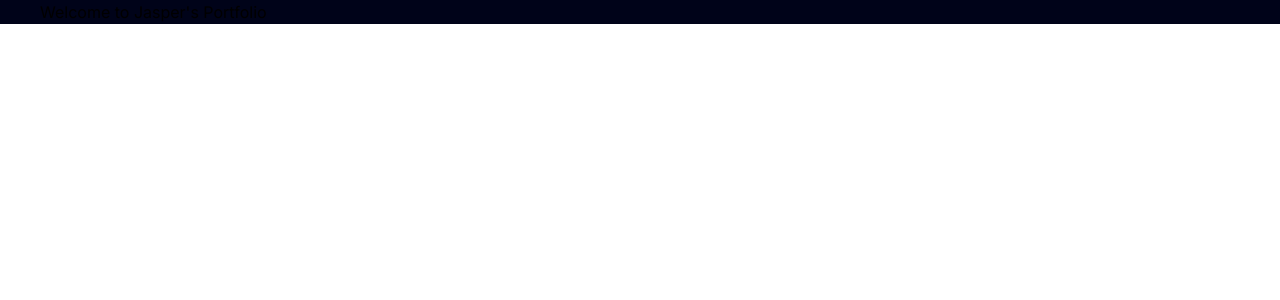
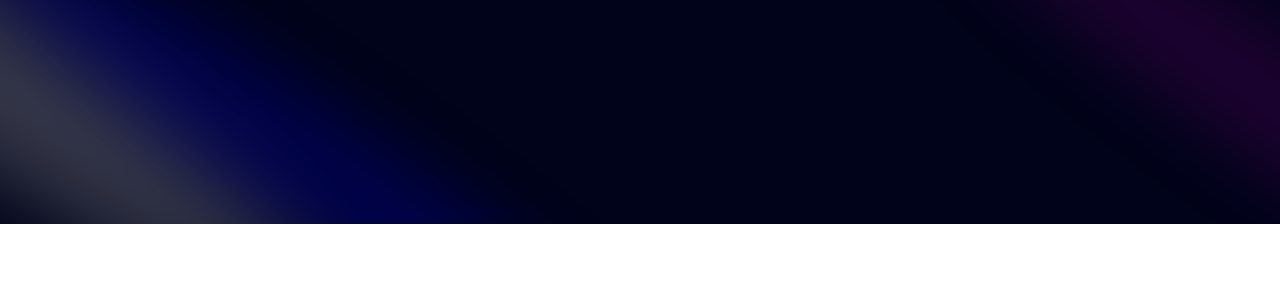
Before and after one commit to pgm-jaspdewi/Portfolio, a Next.js app: page / in a window 1280 px wide. Shown: the top 300 px of the page. Built offline with nearby package versions, Linux system fonts and the light colour scheme.

Commit message:
Updated tailwind.config.ts & globals.css. Working on Hero.tsx

```diff
--- a/app/globals.css
+++ b/app/globals.css
@@ -1,3 +1,89 @@
 @tailwind base;
 @tailwind components;
 @tailwind utilities;
+
+@layer base {
+  :root {
+    --background: 0 0% 100%;
+    --foreground: 240 10% 3.9%;
+
+    --card: 0 0% 100%;
+    --card-foreground: 240 10% 3.9%;
+
+    --popover: 0 0% 100%;
+    --popover-foreground: 240 10% 3.9%;
+
+    --primary: 240 5.9% 10%;
+    --primary-foreground: 0 0% 98%;
+
+    --secondary: 240 4.8% 95.9%;
+    --secondary-foreground: 240 5.9% 10%;
+
+    --muted: 240 4.8% 95.9%;
+    --muted-foreground: 240 3.8% 46.1%;
+
+    --accent: 240 4.8% 95.9%;
+    --accent-foreground: 240 5.9% 10%;
+
+    --destructive: 0 84.2% 60.2%;
+    --destructive-foreground: 0 0% 98%;
+
+    --border: 240 5.9% 90%;
+    --input: 240 5.9% 90%;
+    --ring: 240 10% 3.9%;
+
+    --radius: 0.5rem;
+  }
+
+  .dark {
+    --background: 240 10% 3.9%;
+    --foreground: 0 0% 98%;
+
+    --card: 240 10% 3.9%;
+    --card-foreground: 0 0% 98%;
+
+    --popover: 240 10% 3.9%;
+    --popover-foreground: 0 0% 98%;
+
+    --primary: 0 0% 98%;
+    --primary-foreground: 240 5.9% 10%;
+
+    --secondary: 240 3.7% 15.9%;
+    --secondary-foreground: 0 0% 98%;
+
+    --muted: 240 3.7% 15.9%;
+    --muted-foreground: 240 5% 64.9%;
+
+    --accent: 240 3.7% 15.9%;
+    --accent-foreground: 0 0% 98%;
+
+    --destructive: 0 62.8% 30.6%;
+    --destructive-foreground: 0 0% 98%;
+
+    --border: 240 3.7% 15.9%;
+    --input: 240 3.7% 15.9%;
+    --ring: 240 4.9% 83.9%;
+  }
+}
+
+@layer base {
+  * {
+    @apply border-border !scroll-smooth;
+  }
+  body {
+    @apply bg-background text-foreground;
+  }
+  button {
+    @apply active:outline-none;
+  }
+}
+
+@layer utilities {
+  .heading {
+    @apply font-bold text-4xl md:text-5xl text-center;
+  }
+
+  .black-gradient {
+    background: linear-gradient(90deg, #161a31 0%, #06091f 100%);
+  }
+}
--- a/app/page.tsx
+++ b/app/page.tsx
@@ -1,8 +1,10 @@
+import Hero from "@/components/Hero";
+
 export default function Home() {
   return (
     <main className="relative bg-black-100 flex justify-center items-center flex-col overflow-hidden mx-auto px-5 sm:px-10">
       <div className="max-w-7xl w-full">
-        <h1>Welcome to Jasper&apos;s Portfolio</h1>
+        <Hero />
       </div>
     </main>
   );
--- /dev/null
+++ b/components/Hero.tsx
@@ -0,0 +1,16 @@
+import React from 'react'
+import { Spotlight } from './ui/Spotlight'
+
+const Hero = () => {
+  return (
+    <div className='pb-20 pt-36'>
+      <div>
+        <Spotlight className='-top-40 -left-10 md:-left-32 md:-top-20 h-screen' fill='white' />
+        <Spotlight className='top-10 left-full h-[80vh] w-[50vw]' fill='purple' />
+        <Spotlight className='top-28 left-80 h-[80vh] w-[50vw]' fill='blue' />
+      </div>
+    </div>
+  )
+}
+
+export default Hero
--- /dev/null
+++ b/components/ui/Spotlight.tsx
@@ -0,0 +1,56 @@
+import React from "react";
+import { cn } from "@/utils/cn";
+
+type SpotlightProps = {
+  className?: string;
+  fill?: string;
+};
+
+export const Spotlight = ({ className, fill }: SpotlightProps) => {
+  return (
+    <svg
+      className={cn(
+        "animate-spotlight pointer-events-none absolute z-[1]  h-[169%] w-[138%] lg:w-[84%] opacity-0",
+        className
+      )}
+      xmlns="http://www.w3.org/2000/svg"
+      viewBox="0 0 3787 2842"
+      fill="none"
+    >
+      <g filter="url(#filter)">
+        <ellipse
+          cx="1924.71"
+          cy="273.501"
+          rx="1924.71"
+          ry="273.501"
+          transform="matrix(-0.822377 -0.568943 -0.568943 0.822377 3631.88 2291.09)"
+          fill={fill || "white"}
+          fillOpacity="0.21"
+        ></ellipse>
+      </g>
+      <defs>
+        <filter
+          id="filter"
+          x="0.860352"
+          y="0.838989"
+          width="3785.16"
+          height="2840.26"
+          filterUnits="userSpaceOnUse"
+          colorInterpolationFilters="sRGB"
+        >
+          <feFlood floodOpacity="0" result="BackgroundImageFix"></feFlood>
+          <feBlend
+            mode="normal"
+            in="SourceGraphic"
+            in2="BackgroundImageFix"
+            result="shape"
+          ></feBlend>
+          <feGaussianBlur
+            stdDeviation="151"
+            result="effect1_foregroundBlur_1065_8"
+          ></feGaussianBlur>
+        </filter>
+      </defs>
+    </svg>
+  );
+};
--- a/tailwind.config.ts
+++ b/tailwind.config.ts
@@ -1,21 +1,204 @@
 import type { Config } from "tailwindcss";
 
-const config: Config = {
+const svgToDataUri = require("mini-svg-data-uri");
+
+const colors = require("tailwindcss/colors");
+const {
+  default: flattenColorPalette,
+} = require("tailwindcss/lib/util/flattenColorPalette");
+
+const config = {
+  darkMode: ["class"],
   content: [
-    "./pages/**/*.{js,ts,jsx,tsx,mdx}",
-    "./components/**/*.{js,ts,jsx,tsx,mdx}",
-    "./app/**/*.{js,ts,jsx,tsx,mdx}",
+    "./pages/**/*.{ts,tsx}",
+    "./components/**/*.{ts,tsx}",
+    "./app/**/*.{ts,tsx}",
+    "./src/**/*.{ts,tsx}",
+    "./data/**/*.{ts,tsx}",
   ],
+  prefix: "",
   theme: {
+    container: {
+      center: true,
+      padding: "2rem",
+      screens: {
+        "2xl": "1400px",
+      },
+    },
     extend: {
       colors: {
         black: {
           DEFAULT: "#000",
           100: "#000319",
+          200: "rgba(17, 25, 40, 0.75)",
+          300: "rgba(255, 255, 255, 0.125)",
         },
+        white: {
+          DEFAULT: "#FFF",
+          100: "#BEC1DD",
+          200: "#C1C2D3",
+        },
+        blue: {
+          "100": "#E4ECFF",
+        },
+        purple: "#CBACF9",
+        border: "hsl(var(--border))",
+        input: "hsl(var(--input))",
+        ring: "hsl(var(--ring))",
+        background: "hsl(var(--background))",
+        foreground: "hsl(var(--foreground))",
+        primary: {
+          DEFAULT: "hsl(var(--primary))",
+          foreground: "hsl(var(--primary-foreground))",
+        },
+        secondary: {
+          DEFAULT: "hsl(var(--secondary))",
+          foreground: "hsl(var(--secondary-foreground))",
+        },
+        destructive: {
+          DEFAULT: "hsl(var(--destructive))",
+          foreground: "hsl(var(--destructive-foreground))",
+        },
+        muted: {
+          DEFAULT: "hsl(var(--muted))",
+          foreground: "hsl(var(--muted-foreground))",
+        },
+        accent: {
+          DEFAULT: "hsl(var(--accent))",
+          foreground: "hsl(var(--accent-foreground))",
+        },
+        popover: {
+          DEFAULT: "hsl(var(--popover))",
+          foreground: "hsl(var(--popover-foreground))",
+        },
+        card: {
+          DEFAULT: "hsl(var(--card))",
+          foreground: "hsl(var(--card-foreground))",
+        },
+      },
+      borderRadius: {
+        lg: "var(--radius)",
+        md: "calc(var(--radius) - 2px)",
+        sm: "calc(var(--radius) - 4px)",
+      },
+      keyframes: {
+        "accordion-down": {
+          from: { height: "0" },
+          to: { height: "var(--radix-accordion-content-height)" },
+        },
+        "accordion-up": {
+          from: { height: "var(--radix-accordion-content-height)" },
+          to: { height: "0" },
+        },
+        spotlight: {
+          "0%": {
+            opacity: "0",
+            transform: "translate(-72%, -62%) scale(0.5)",
+          },
+          "100%": {
+            opacity: "1",
+            transform: "translate(-50%,-40%) scale(1)",
+          },
+        },
+        shimmer: {
+          from: {
+            backgroundPosition: "0 0",
+          },
+          to: {
+            backgroundPosition: "-200% 0",
+          },
+        },
+        moveHorizontal: {
+          "0%": {
+            transform: "translateX(-50%) translateY(-10%)",
+          },
+          "50%": {
+            transform: "translateX(50%) translateY(10%)",
+          },
+          "100%": {
+            transform: "translateX(-50%) translateY(-10%)",
+          },
+        },
+        moveInCircle: {
+          "0%": {
+            transform: "rotate(0deg)",
+          },
+          "50%": {
+            transform: "rotate(180deg)",
+          },
+          "100%": {
+            transform: "rotate(360deg)",
+          },
+        },
+        moveVertical: {
+          "0%": {
+            transform: "translateY(-50%)",
+          },
+          "50%": {
+            transform: "translateY(50%)",
+          },
+          "100%": {
+            transform: "translateY(-50%)",
+          },
+        },
+        scroll: {
+          to: {
+            transform: "translate(calc(-50% - 0.5rem))",
+          },
+        },
+      },
+      animation: {
+        "accordion-down": "accordion-down 0.2s ease-out",
+        "accordion-up": "accordion-up 0.2s ease-out",
+        spotlight: "spotlight 2s ease .75s 1 forwards",
+        shimmer: "shimmer 2s linear infinite",
+        first: "moveVertical 30s ease infinite",
+        second: "moveInCircle 20s reverse infinite",
+        third: "moveInCircle 40s linear infinite",
+        fourth: "moveHorizontal 40s ease infinite",
+        fifth: "moveInCircle 20s ease infinite",
+        scroll:
+          "scroll var(--animation-duration, 40s) var(--animation-direction, forwards) linear infinite",
       },
     },
   },
-  plugins: [],
-};
+  plugins: [
+    require("tailwindcss-animate"),
+    addVariablesForColors,
+    function ({ matchUtilities, theme }: any) {
+      matchUtilities(
+        {
+          "bg-grid": (value: any) => ({
+            backgroundImage: `url("${svgToDataUri(
+              `<svg xmlns="http://www.w3.org/2000/svg" viewBox="0 0 32 32" width="100" height="100" fill="none" stroke="${value}"><path d="M0 .5H31.5V32"/></svg>`
+            )}")`,
+          }),
+          "bg-grid-small": (value: any) => ({
+            backgroundImage: `url("${svgToDataUri(
+              `<svg xmlns="http://www.w3.org/2000/svg" viewBox="0 0 32 32" width="8" height="8" fill="none" stroke="${value}"><path d="M0 .5H31.5V32"/></svg>`
+            )}")`,
+          }),
+          "bg-dot": (value: any) => ({
+            backgroundImage: `url("${svgToDataUri(
+              `<svg xmlns="http://www.w3.org/2000/svg" viewBox="0 0 32 32" width="16" height="16" fill="none"><circle fill="${value}" id="pattern-circle" cx="10" cy="10" r="1.6257413380501518"></circle></svg>`
+            )}")`,
+          }),
+        },
+        { values: flattenColorPalette(theme("backgroundColor")), type: "color" }
+      );
+    },
+  ],
+} satisfies Config;
+
+function addVariablesForColors({ addBase, theme }: any) {
+  let allColors = flattenColorPalette(theme("colors"));
+  let newVars = Object.fromEntries(
+    Object.entries(allColors).map(([key, val]) => [`--${key}`, val])
+  );
+
+  addBase({
+    ":root": newVars,
+  });
+}
+
 export default config;
--- /dev/null
+++ b/utils/cn.ts
@@ -0,0 +1,6 @@
+import { ClassValue, clsx } from "clsx";
+import { twMerge } from "tailwind-merge";
+
+export function cn(...inputs: ClassValue[]) {
+  return twMerge(clsx(inputs));
+}
```
Also changed, not shown: package.json (+9 -4 lines), 1 other file (tests, documents, lock files or other folders).
